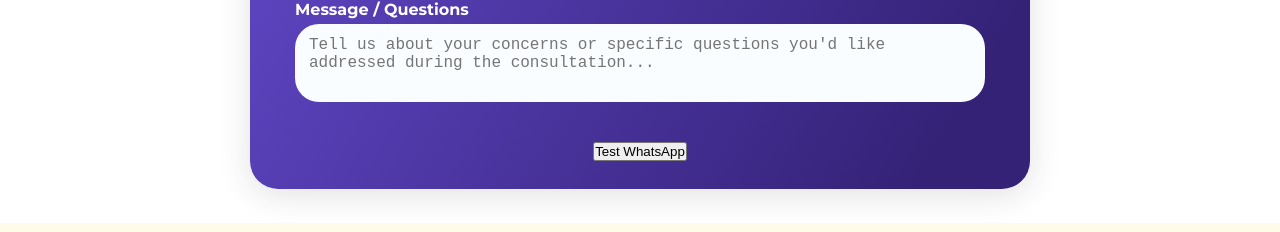
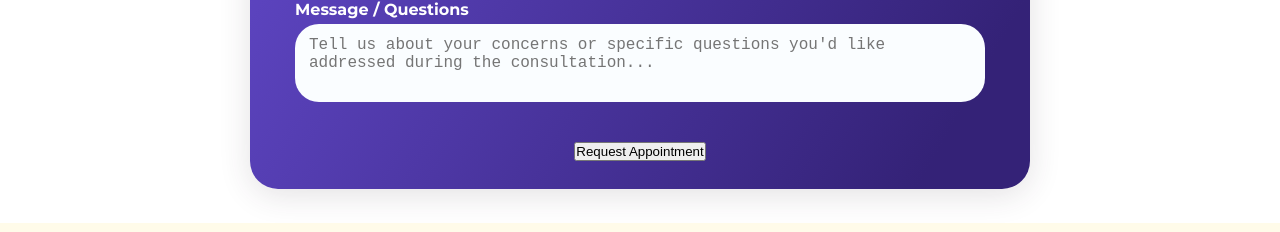
Before and after one commit to unnatit08/astrohelp, a plain HTML site: page index.html in a window 1280 px wide. Shown: the part 2917-3149 px from the top of the page. Drawn offline with nearby package versions, Linux system fonts and the light colour scheme.

Commit message:
Update index.html

```diff
--- a/index.html
+++ b/index.html
@@ -645,7 +645,7 @@
         <textarea rows="3" placeholder="Tell us about your concerns or specific questions you'd like addressed during the consultation..."></textarea>
       </div>
       <div class="form-group form-row2 form-actions">
-        <button onclick="window.open('https://wa.me/919450314364', '_blank')">Test WhatsApp</button>
+        <button onclick="window.open('https://wa.me/919450314364', '_blank')">Request Appointment</button>
       </div>
     </form>
   </div>
```
